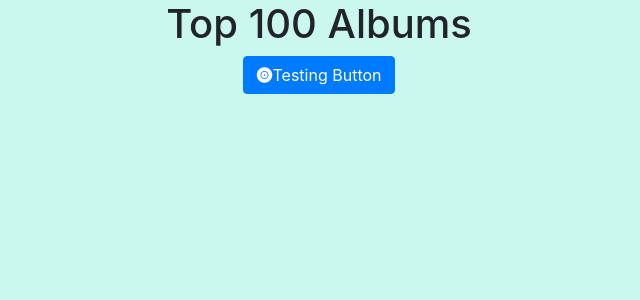
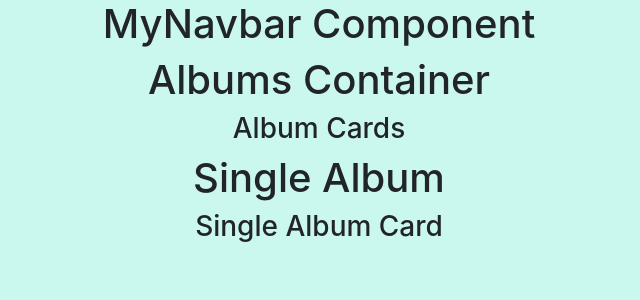
Before and after one commit to bethh56/top100-albums-capstone, a React (Create React App) app: page / in a window 1280 px wide. Shown: the top 300 px of the page, without its empty margins (321-961 px from the left). Built offline with nearby package versions, Linux system fonts and the light colour scheme.

Commit message:
components all created and working

```diff
--- a/src/App/App.js
+++ b/src/App/App.js
@@ -1,12 +1,17 @@
 import React from 'react';
+
+import MyNavbar from '../components/MyNavbar/MyNavbar';
+import AlbumsContainer from '../components/AlbumsContainer/AlbumsContainer';
+import SingleAlbumContainer from '../components/SingleAlbumContainer/SingleAlbumContainer';
 import './App.scss';
 
 class App extends React.Component {
   render() {
     return (
       <div className="App">
-          <h1>Top 100 Albums</h1>
-          <button className="btn btn-primary"><i className="fas fa-record-vinyl"></i>Testing Button</button>
+        <MyNavbar />
+        <AlbumsContainer />
+        <SingleAlbumContainer />
       </div>
     );
   }
--- /dev/null
+++ b/src/components/AlbumsContainer/AlbumCards/AlbumCards.js
@@ -0,0 +1,15 @@
+import React from 'react';
+
+import './AlbumCards.scss';
+
+class AlbumCards extends React.Component {
+  render() {
+    return (
+      <div className="AlbumCards">
+        <h3>Album Cards</h3>
+      </div>
+    );
+  }
+}
+
+export default AlbumCards;
--- /dev/null
+++ b/src/components/AlbumsContainer/AlbumCards/AlbumCards.scss
@@ -0,0 +1,3 @@
+.AlbumCards {
+  display: block;
+}
--- a/src/components/AlbumsContainer/AlbumsContainer.js
+++ b/src/components/AlbumsContainer/AlbumsContainer.js
@@ -1,13 +1,17 @@
 import React from 'react';
+import AlbumCards from './AlbumCards/AlbumCards';
 
 import './AlbumsContainer.scss';
 
 class AlbumsContainer extends React.Component {
   render() {
     return (
-      <div>
+      <div className="AlbumsContainer">
         <h1>Albums Container</h1>
+        <AlbumCards />
       </div>
-    )
+    );
   }
 }
+
+export default AlbumsContainer;
--- a/src/components/SingleAlbumContainer/SingleAlbum.scss
+++ b/src/components/SingleAlbumContainer/SingleAlbum.scss
@@ -1,3 +1,3 @@
-.SingleAlbum {
+.SingleAlbumContainer {
   display: block;
 }
--- /dev/null
+++ b/src/components/SingleAlbumContainer/SingleAlbum/SingleAlbum.js
@@ -0,0 +1,15 @@
+import React from 'react';
+
+import './SingleAlbum.scss';
+
+class SingleAlbum extends React.Component {
+  render() {
+    return (
+      <div className="SingleAlbum">
+        <h3>Single Album Card</h3>
+      </div>
+    );
+  }
+}
+
+export default SingleAlbum;
--- /dev/null
+++ b/src/components/SingleAlbumContainer/SingleAlbum/SingleAlbum.scss
@@ -0,0 +1,3 @@
+.SingleAlbum {
+  display: block;
+}
--- /dev/null
+++ b/src/components/SingleAlbumContainer/SingleAlbumContainer.js
@@ -0,0 +1,17 @@
+import React from 'react';
+import SingleAlbummCard from './SingleAlbum/SingleAlbum';
+
+import './SingleAlbum.scss';
+
+class SingleAlbumContainer extends React.Component {
+  render() {
+    return (
+     <div className="SingleAlbumContainer">
+       <h1>Single Album</h1>
+       <SingleAlbummCard />
+     </div>
+    );
+  }
+}
+
+export default SingleAlbumContainer;
```
Also changed, not shown: src/components/MyNavbar/MyNavbar.js (+5 -3 lines), src/components/SingleAlbumContainer/SingleAlbum.js (deleted, +0 -13 lines).
